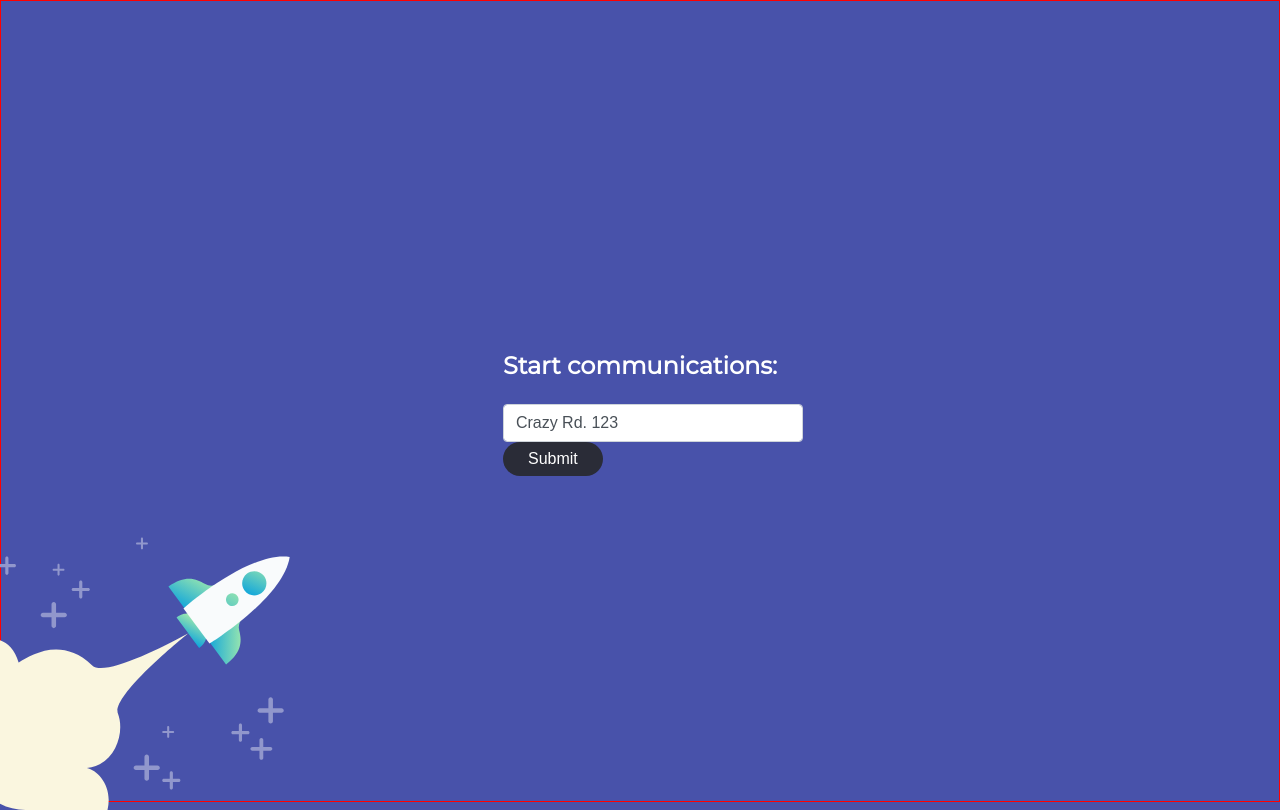
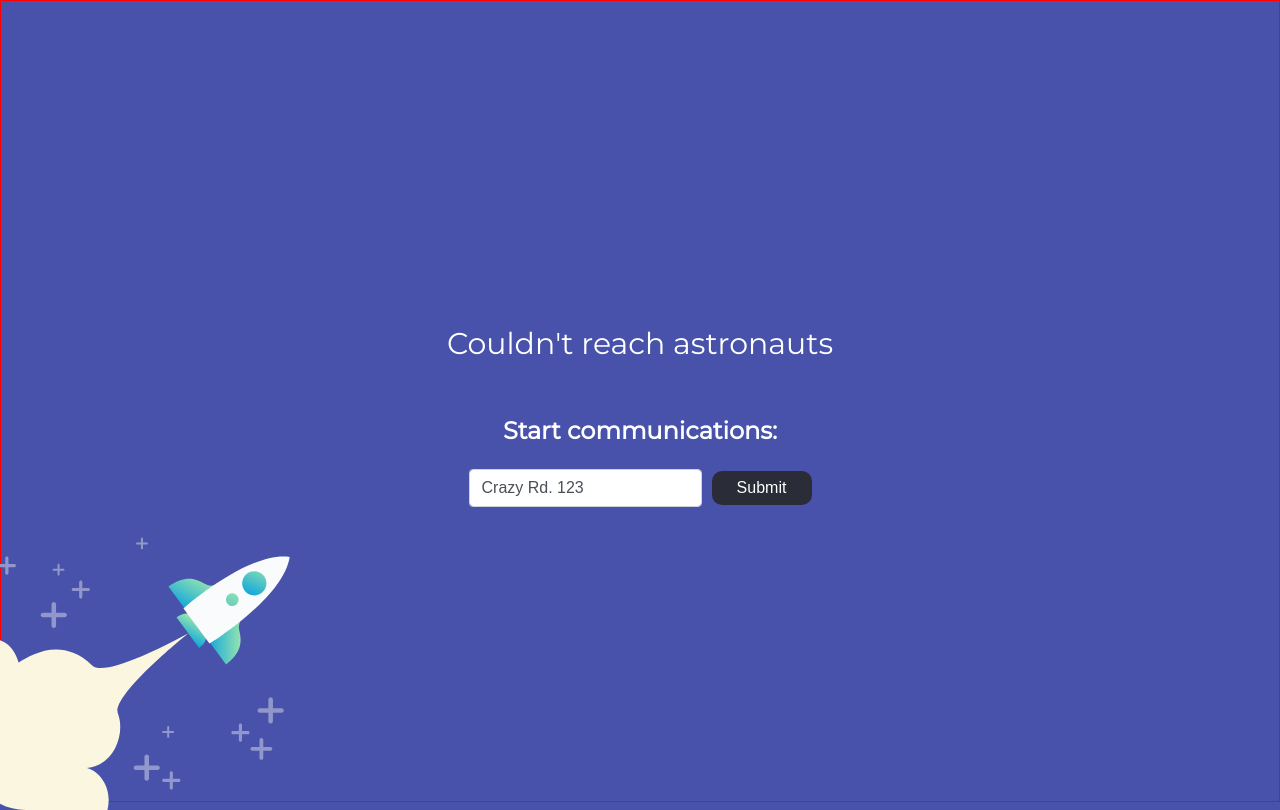
Before and after one commit to alcance/lightbeam, a React (Create React App) app: page / in a window 1280 px wide. Both pictures are taken after a click on the button "Submit". Built offline with nearby package versions, Linux system fonts and the light colour scheme; no server answers.

Commit message:
Feat: add response message on error

```diff
--- a/src/App.css
+++ b/src/App.css
@@ -59,6 +59,7 @@ body, html {
   border: 1px solid #ced4da;
   border-radius: .25rem;
   transition: border-color .15s ease-in-out,box-shadow .15s ease-in-out;
+  margin-right: 10px;
 }
 
 .space-button {
@@ -67,7 +68,7 @@ body, html {
   justify-content: center;
   align-items: center;
   background:  #2a2c37;
-  border-radius: 100px;
+  border-radius: 10px;
   border:  #2a2c37;
   color:white;
   box-shadow: none;
@@ -90,15 +91,13 @@ body, html {
   color:white;
 }
 
-.fs-progress {
-  width: 100%;
-  background-color: #EDEEF0;
-  border-radius: 78px;
+.space-message {
+  font-size: 30px;
+  color: white;
 }
 
-.fs-progress__bar {
-  width: 1%;
-  height: 7px;
-  background-color: #9197CC;
-  border-radius: 78px;
+.space-holder {
+  display: flex;
+  justify-content: center;
+  align-items: center;
 }
--- a/src/App.js
+++ b/src/App.js
@@ -8,10 +8,10 @@ import Button from './components/button';
 export default function App() {
 
   const [location, setLocation] = useState('Crazy Rd. 123')
-  // const [response, setResponse] = useState({})
+  const [response, setResponse] = useState('')
   const handleSubmit = async e => {
     e.preventDefault()
-
+    setResponse('');
     console.log(location)
     let res = await fetch('http://systec-puzzle.herokuapp.com/lightbeam', {
       method: 'POST',
@@ -20,29 +20,29 @@ export default function App() {
       },
       body: JSON.stringify({location})
     })
-    .catch(err=>console.warn(err))
-    console.log(res)
-    // if(res.ok) setResponse(res)
+    .catch(err=>console.warn(err));
+    if (res) {
+      const result = await res.json();
+      setResponse(result);
+    } else {
+      setResponse(`Couldn't reach astronauts`)
+    }
   };
 
   const handleChange = (e) => setLocation(e.target.value)
 
     return (
       <div className="App">
-        <img src={rocket} className='space-rocket'/>
-        {/* <p>{response}</p> */}
+        <img alt="rocket" src={rocket} className='space-rocket'/>
+        {response && <p className="space-message space-text">{response}</p>}
         <form className='space-form' onSubmit={handleSubmit}>
           <p className="space-header">
             <strong>Start communications:</strong>
           </p>
-          <InputLocation location={location} handleChange={handleChange}/>
-          {/* <input
-            type="text"
-            value={location}
-            onChange={handleChange}
-          /> */}
-          <Button/>
-          {/* <button type="submit">Submit</button> */}
+          <div className="space-holder">
+            <InputLocation location={location} handleChange={handleChange}/>
+            <Button/>
+          </div>
         </form>
       </div>
     );
```
Also changed, not shown: src/components/Loading.js (deleted).
